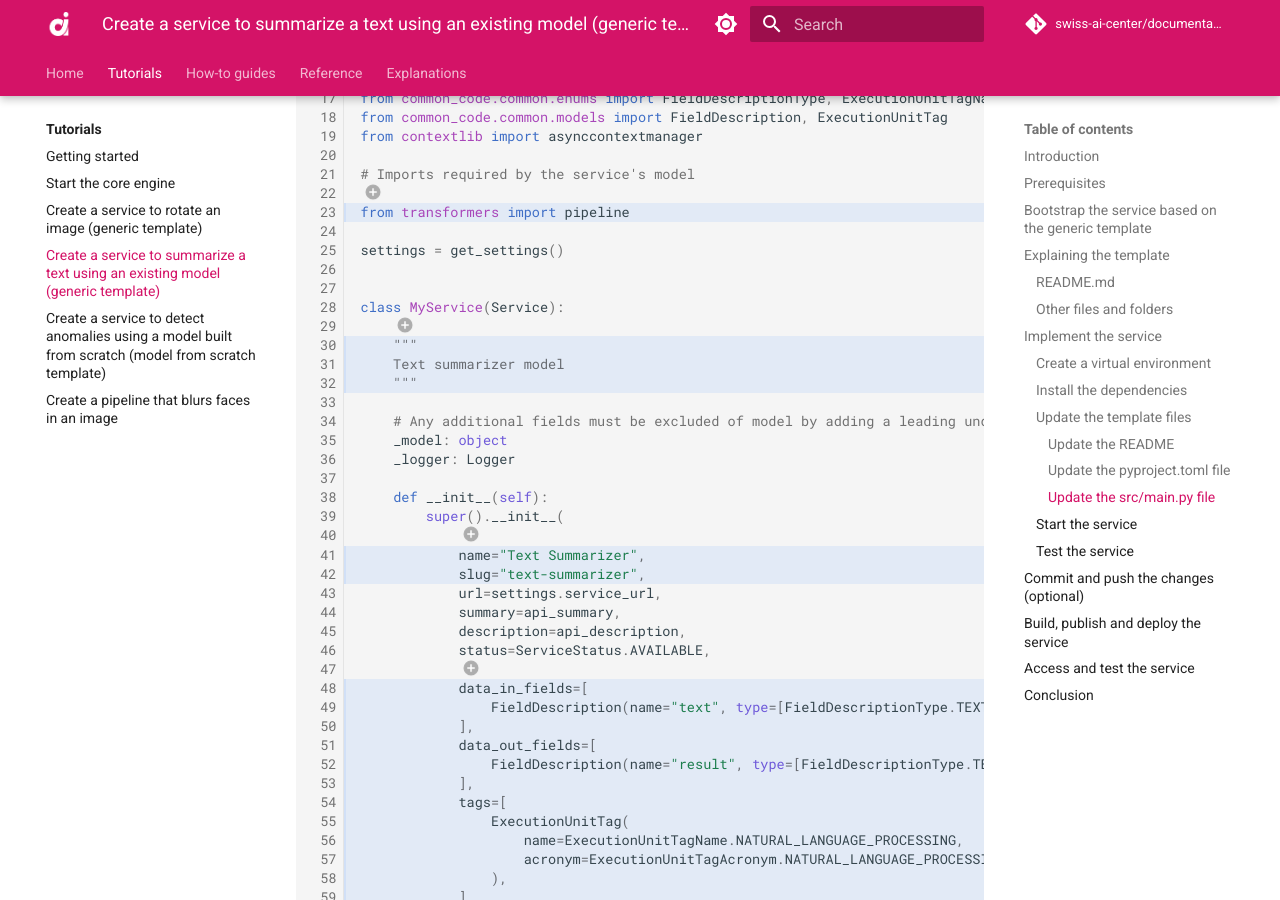
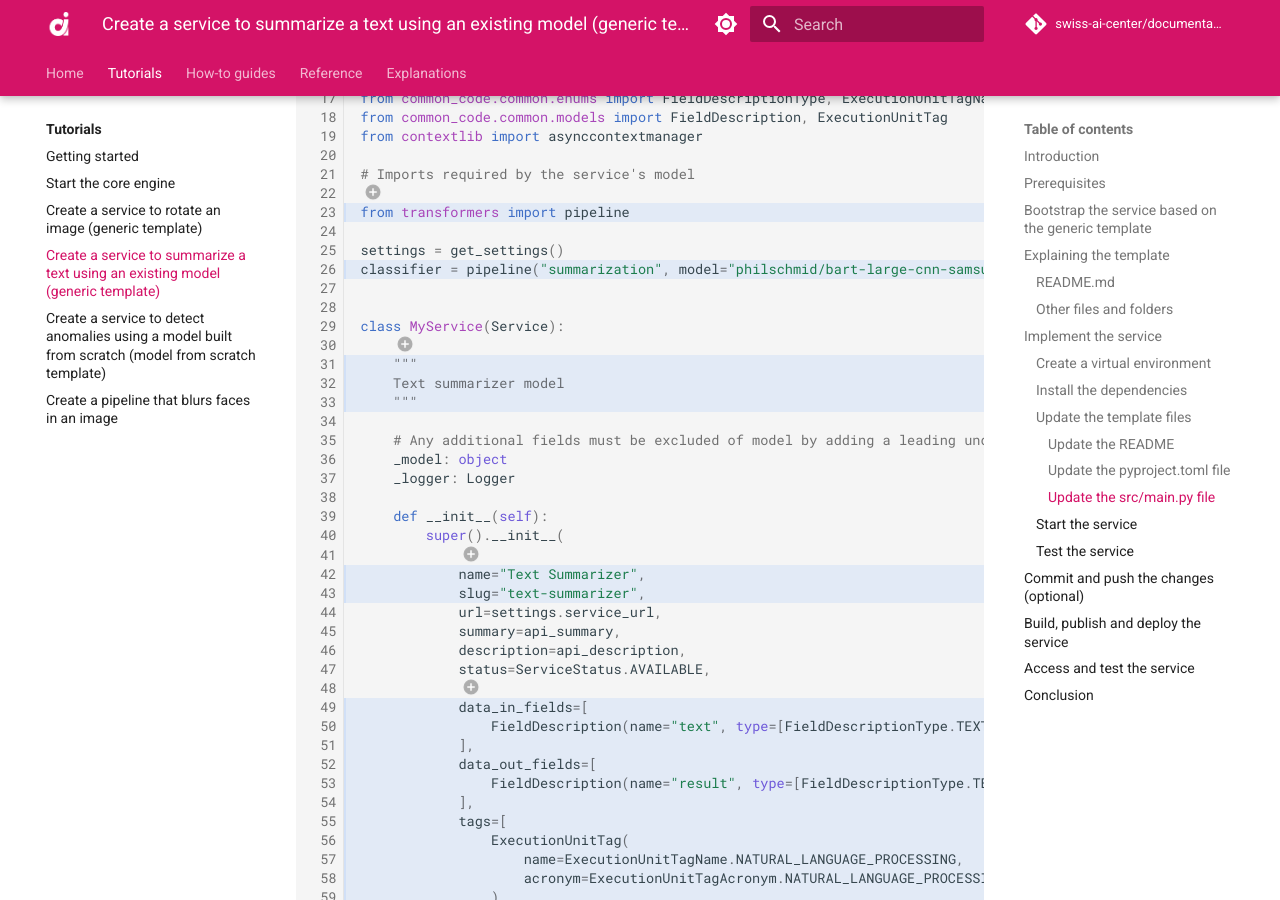
Before and after one commit to swiss-ai-center/documentation, an MkDocs documentation site: the page built from docs/tutorials/create-a-service-to-summarize-a-text-using-an-existing-model.md, in a window 1280 px wide and 900 px high, scrolled down 4112 px. Built offline with MkDocs 1.6.1 and Material for MkDocs 9.7.7, drawn with Linux system fonts in a browser that asks for light colours; comment, search, counter and statistics services are not loaded.

Commit message:
Fix text-summarizer service sample code

````diff
--- a/docs/tutorials/create-a-service-to-summarize-a-text-using-an-existing-model.md
+++ b/docs/tutorials/create-a-service-to-summarize-a-text-using-an-existing-model.md
@@ -202,7 +202,7 @@ summarizer tool that summarizes a text using the
 
 Open the `main.py` with your favorite editor and follow the instructions below.
 
-```py hl_lines="23 30-32 41-42 48-61 66-86 90-97 100-110"
+```py hl_lines="23 26 31-33 42-43 49-62 67-87 91-98 101-111"
 import asyncio
 import time
 from fastapi import FastAPI
@@ -228,6 +228,7 @@ from contextlib import asynccontextmanager
 from transformers import pipeline
 
 settings = get_settings()
+classifier = pipeline("summarization", model="philschmid/bart-large-cnn-samsum")
 
 
 class MyService(Service):
````
